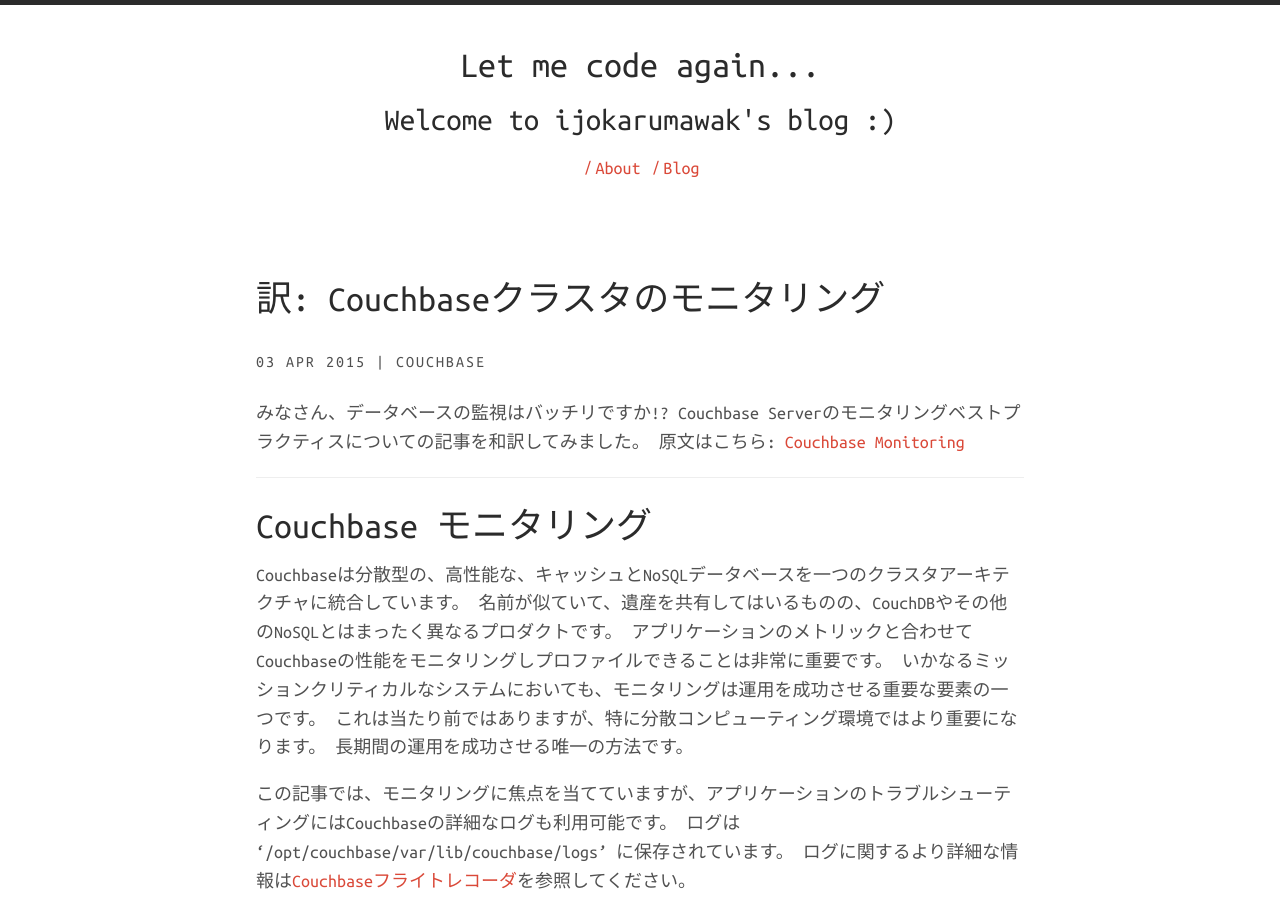
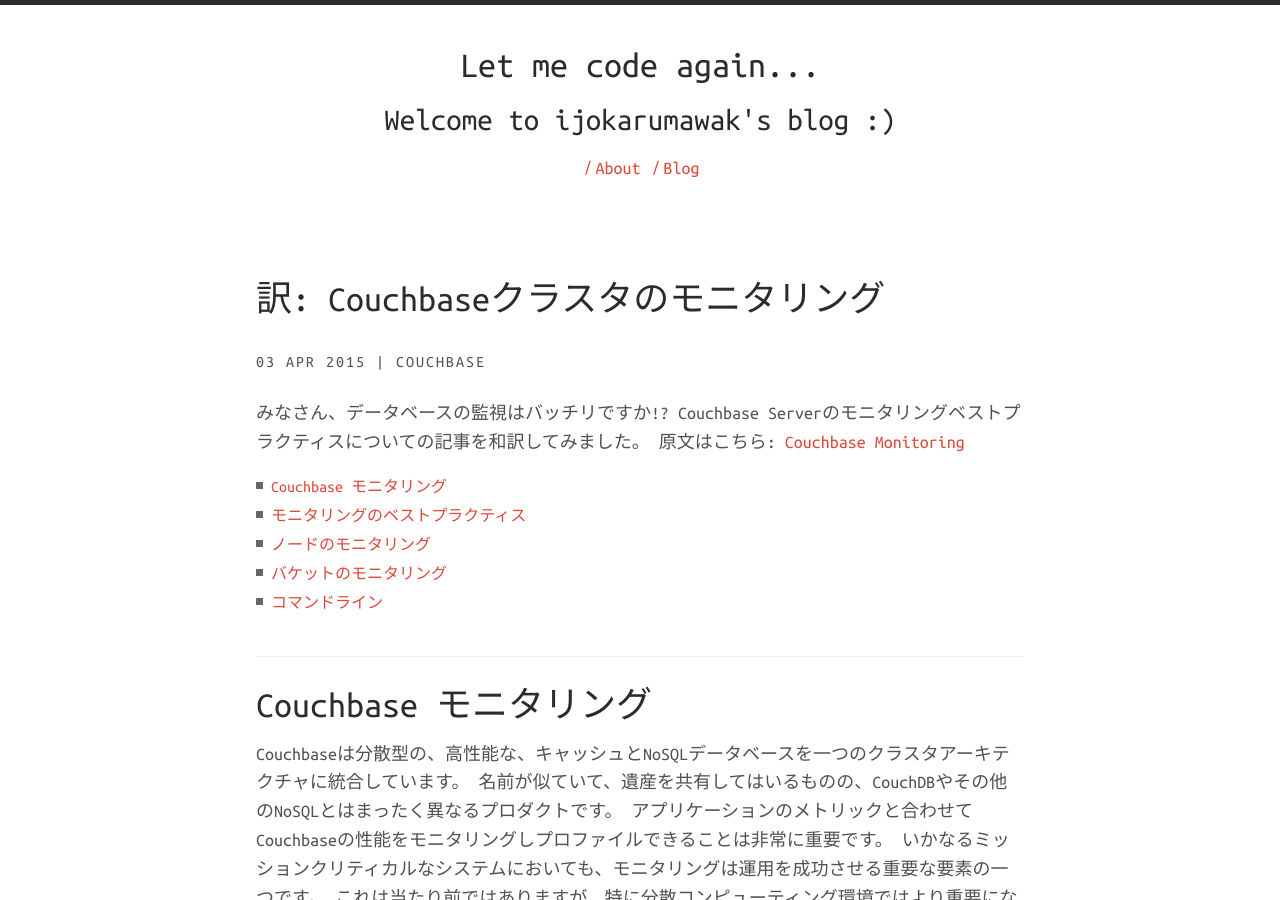
Before and after one commit to ijokarumawak/ijokarumawak.github.io, a Jekyll site: the page built from _posts/2015-04-03-monitoring-couchbase-cluster.md, in a window 1280 px wide and 900 px high. Built offline with Jekyll 4.4.1, drawn with Linux system fonts in a browser that asks for light colours; nearby versions of some CDN libraries.

Commit message:
Adding ToC.

```diff
--- a/_posts/2015-04-03-monitoring-couchbase-cluster.md
+++ b/_posts/2015-04-03-monitoring-couchbase-cluster.md
@@ -7,7 +7,15 @@
 
 みなさん、データベースの監視はバッチリですか!? Couchbase Serverのモニタリングベストプラクティスについての記事を和訳してみました。 原文はこちら: [Couchbase Monitoring](http://blog.couchbase.com/monitoring-couchbase-cluster)
 
+- [Couchbase モニタリング](#intro)
+- [モニタリングのベストプラクティス](#s1)
+- [ノードのモニタリング](#s2)
+- [バケットのモニタリング](#s3)
+- [コマンドライン](#s4)
+
 ---
+
+<a id="intro"></a>
 
 # Couchbase モニタリング
 
@@ -28,6 +36,8 @@
 
 <img alt="" src="http://www.yuml.me/3f151c1d">
 
+<a id="s1"></a>
+
 ## モニタリングのベストプラクティス
 
 さらに詳しく解説しましょう ...
@@ -41,6 +51,8 @@
 各メトリックを解説していきますが、クラスタがどのように振る舞うべきかはアプリケーション要件次第ということに注意してください。
 インメモリのワーキングセットを管理し、早期にクラスタに新しいノードを追加する必要があることを示す警告イベントを検知することがゴールです。
 
+<a id="s2"></a>
+
 ## ノードのモニタリング
 
 このREST APIを活用しましょう (
@@ -53,6 +65,8 @@
 2. システム統計情報 (systemStats) - さらにこのエンドポイントではCPU (cpu_utilization)、SWAP (swap_used)、空きメモリ (mem_free)といった基本的なキャパシティの情報が参照できます。クラスタ内のすべてのノードにおいて、これらのリソースが圧迫されている様子が見られたら、そのノードを特定し、ノードの追加が必要か検討すべきでしょう。
 
 3. Couchbaseに特化した情報 (interestingStats) - このセクションは各ノードのリソース利用に関するさらなる洞察を提供します。個々のノードにおけるCouchbaseのディスク利用量はcouch_docs_actual_disk_size、ノードでの物理メモリ利用料はmem_usedで示され、バックグラウンドでのフェッチ数(データがキャッシュされていない場合にディスクから読み込む)はep_bg_fetchedとして計測されます。
+
+<a id="s3"></a>
 
 ## バケットのモニタリング
 
@@ -75,6 +89,7 @@
 
 詳細な情報は全てRESTインタフェースで監視できます。ここではAPIで利用可能なすべての項目を説明できませんが、クラスタを健全な状態に保つための主要な統計情報に絞って解説します。RESTに加えて、couchbase-cliによる監視スクリプトを実行することで、クラスタ内の各ノードで発生しているオペレーションをキャプチャすることができます。
 
+<a id="s4"></a>
 
 ## コマンドライン
 
```
